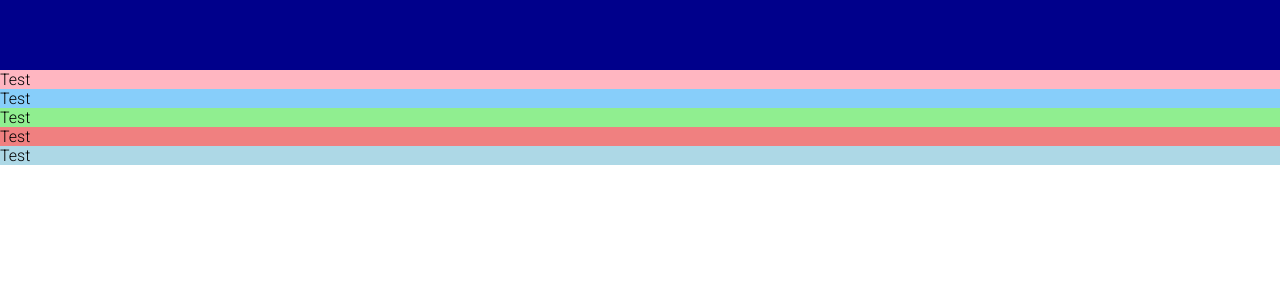
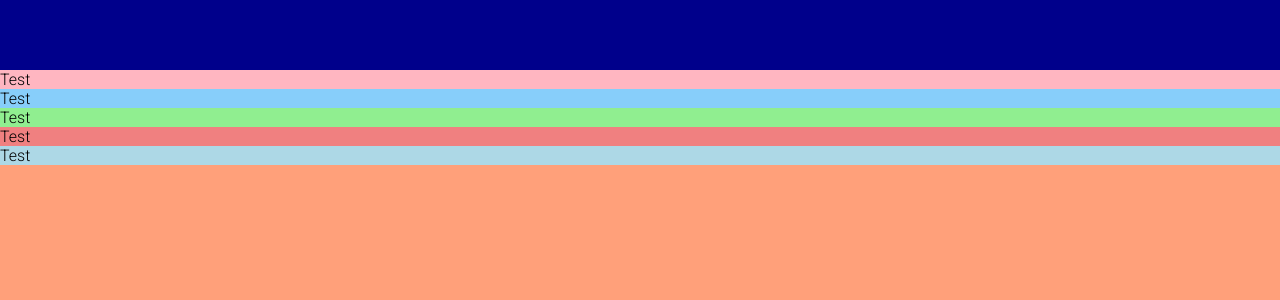
Before and after one commit to Sransonette/personal-website, a React (Create React App) app: page / in a window 1280 px wide. Shown: the top 300 px of the page. Built offline with nearby package versions, Linux system fonts and the light colour scheme.

Commit message:
adding more css to div in app.js

```diff
--- a/src/App.js
+++ b/src/App.js
@@ -5,6 +5,7 @@ import Portfolio from './components/portfolio/portfolio';
 import Testimonials from './components/testimonials/testimonials';
 import Topbar from './components/topbar/topbar';
 import Works from './components/works/works';
+import "./App.scss"
 
 
 function App() {
--- /dev/null
+++ b/src/App.scss
@@ -0,0 +1,9 @@
+.App{
+    height: 100vh;
+
+    .sections{
+        width: 100%;
+        height: calc(100vh - 70px);
+        background-color: lightsalmon;
+    }
+}
```
Also changed, not shown: src/app.scss (deleted).
